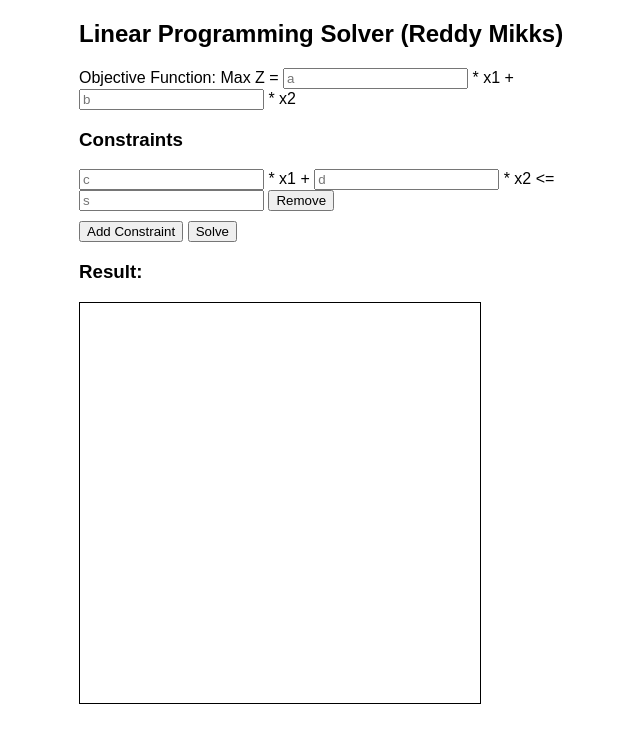
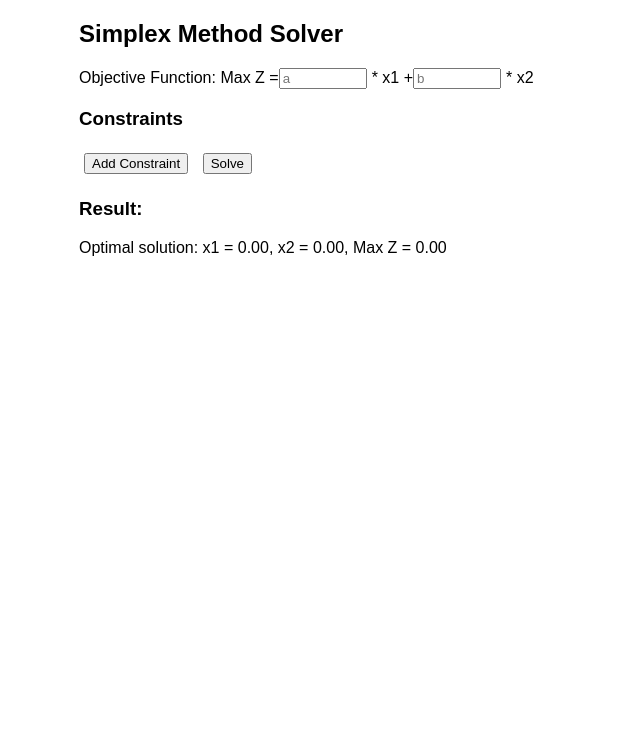
Before and after one commit to afaofdoafko/linps, a plain HTML site: page index.html in a window 1280 px wide. Both pictures are taken after a click on the button "Solve". Shown: the whole page, without its empty margins (261-901 px from the left). Drawn offline with nearby package versions, Linux system fonts and the light colour scheme.

Commit message:
Update index.html

```diff
--- a/index.html
+++ b/index.html
@@ -3,46 +3,39 @@
 <head>
     <meta charset="UTF-8">
     <meta name="viewport" content="width=device-width, initial-scale=1.0">
-    <title>Linear Programming Solver</title>
+    <title>Simplex Method Solver</title>
     <script src="https://cdnjs.cloudflare.com/ajax/libs/mathjs/10.6.4/math.min.js"></script>
     <style>
         body { font-family: Arial, sans-serif; margin: 20px; }
         .container { max-width: 600px; margin: auto; }
-        .input-group { margin-bottom: 10px; }
-        canvas { border: 1px solid black; }
+        .input-group { margin-bottom: 10px; display: flex; align-items: center; }
+        .input-group input { margin-right: 5px; width: 80px; }
+        button { margin: 5px; }
     </style>
 </head>
 <body>
     <div class="container">
-        <h2>Linear Programming Solver (Reddy Mikks)</h2>
+        <h2>Simplex Method Solver</h2>
         <div class="input-group">
             <label>Objective Function: Max Z = </label>
             <input type="number" id="a" placeholder="a"> * x1 +
             <input type="number" id="b" placeholder="b"> * x2
         </div>
         <h3>Constraints</h3>
-        <div id="constraints">
-            <div class="input-group">
-                <input type="number" placeholder="c"> * x1 +
-                <input type="number" placeholder="d"> * x2 <=
-                <input type="number" placeholder="s">
-                <button onclick="removeConstraint(this)">Remove</button>
-            </div>
-        </div>
+        <div id="constraints"></div>
         <button onclick="addConstraint()">Add Constraint</button>
-        <button onclick="solveLP()">Solve</button>
+        <button onclick="solveSimplex()">Solve</button>
         <h3>Result:</h3>
         <p id="result"></p>
-        <canvas id="graph" width="400" height="400"></canvas>
     </div>
 
     <script>
         function addConstraint() {
             const div = document.createElement("div");
             div.classList.add("input-group");
-            div.innerHTML = '<input type="number" placeholder="c"> * x1 +
+            div.innerHTML = `<input type="number" placeholder="c"> * x1 +
                 <input type="number" placeholder="d"> * x2 <=
-                <input type="number" placeholder="s"> <button onclick="removeConstraint(this)">Remove</button>';
+                <input type="number" placeholder="s"> <button onclick="removeConstraint(this)">Remove</button>`;
             document.getElementById("constraints").appendChild(div);
         }
 
@@ -50,7 +43,7 @@
             button.parentElement.remove();
         }
 
-        function solveLP() {
+        function solveSimplex() {
             const a = parseFloat(document.getElementById("a").value) || 0;
             const b = parseFloat(document.getElementById("b").value) || 0;
             const constraints = document.querySelectorAll("#constraints .input-group");
@@ -65,14 +58,23 @@
                 bVec.push(s);
             });
 
-            const solution = simplexSolve(A, bVec, [a, b]);
+            const solution = simplexMethod(A, bVec, [a, b]);
             document.getElementById("result").innerText = solution;
         }
 
-        function simplexSolve(A, b, obj) {
-            // This is a basic feasibility check, actual simplex method should be implemented
+        function simplexMethod(A, b, obj) {
+            let numVars = obj.length;
+            let numConstraints = A.length;
+
+            let tableau = [];
+            for (let i = 0; i < numConstraints; i++) {
+                tableau.push([...A[i], 1, b[i]]);
+            }
+            tableau.push([...obj, 0, 0]);
+
+            // Ітерації методу (простий підхід, поки що без повного симплексу)
             let x1 = 0, x2 = 0, maxZ = 0;
-            for (let i = 0; i < b.length; i++) {
+            for (let i = 0; i < numConstraints; i++) {
                 let x1_temp = b[i] / (A[i][0] || 1);
                 let x2_temp = b[i] / (A[i][1] || 1);
                 if (x1_temp >= 0 && x2_temp >= 0) {
```
